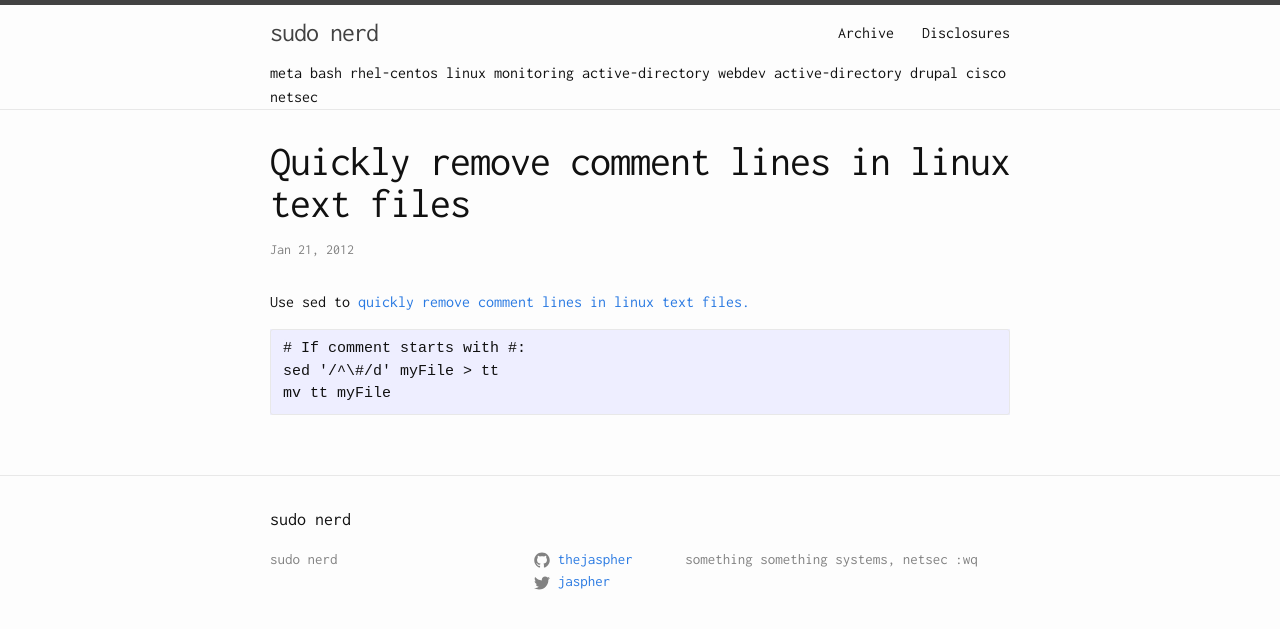
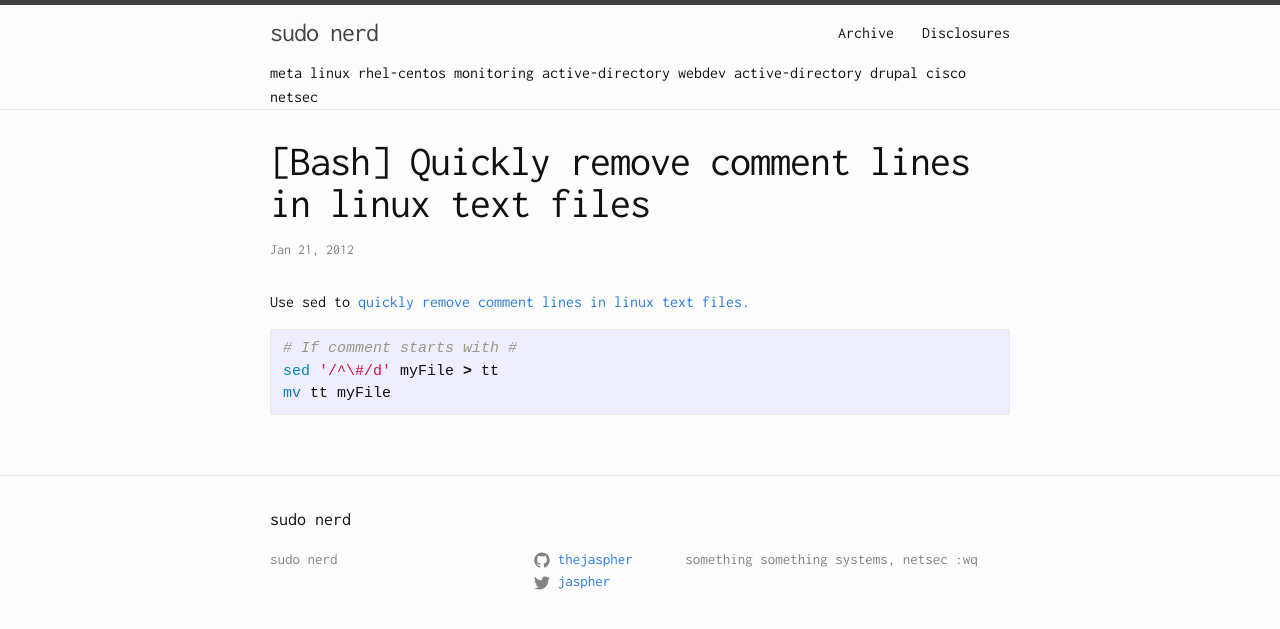
Before and after one commit to educationnull/thejaspher.github.io, a Jekyll site: the page built from _posts/2012-07-14-quickly-remove-comment-lines.markdown, in a window 1280 px wide. Shown: the top 629 px of the page. Built offline with Jekyll 4.4.1, drawn with Linux system fonts in a browser that asks for light colours; part of the change alters nothing that is shown.

Commit message:
Update 2012-07-14-quickly-remove-comment-lines.markdown

````diff
--- a/_posts/2012-07-14-quickly-remove-comment-lines.markdown
+++ b/_posts/2012-07-14-quickly-remove-comment-lines.markdown
@@ -1,11 +1,13 @@
 ---
 layout: post
-title:  "Quickly remove comment lines in linux text files"
+title:  "[Bash] Quickly remove comment lines in linux text files"
 date:   2012-1-21
-tags: bash
+tags: linux
 ---
 Use sed to [quickly remove comment lines in linux text files.](http://soft.zoneo.net/Linux/remove_comment_lines.php)
 
-    # If comment starts with #:
-    sed '/^\#/d' myFile > tt
-    mv tt myFile
+```bash
+# If comment starts with #
+sed '/^\#/d' myFile > tt
+mv tt myFile
+```
````
